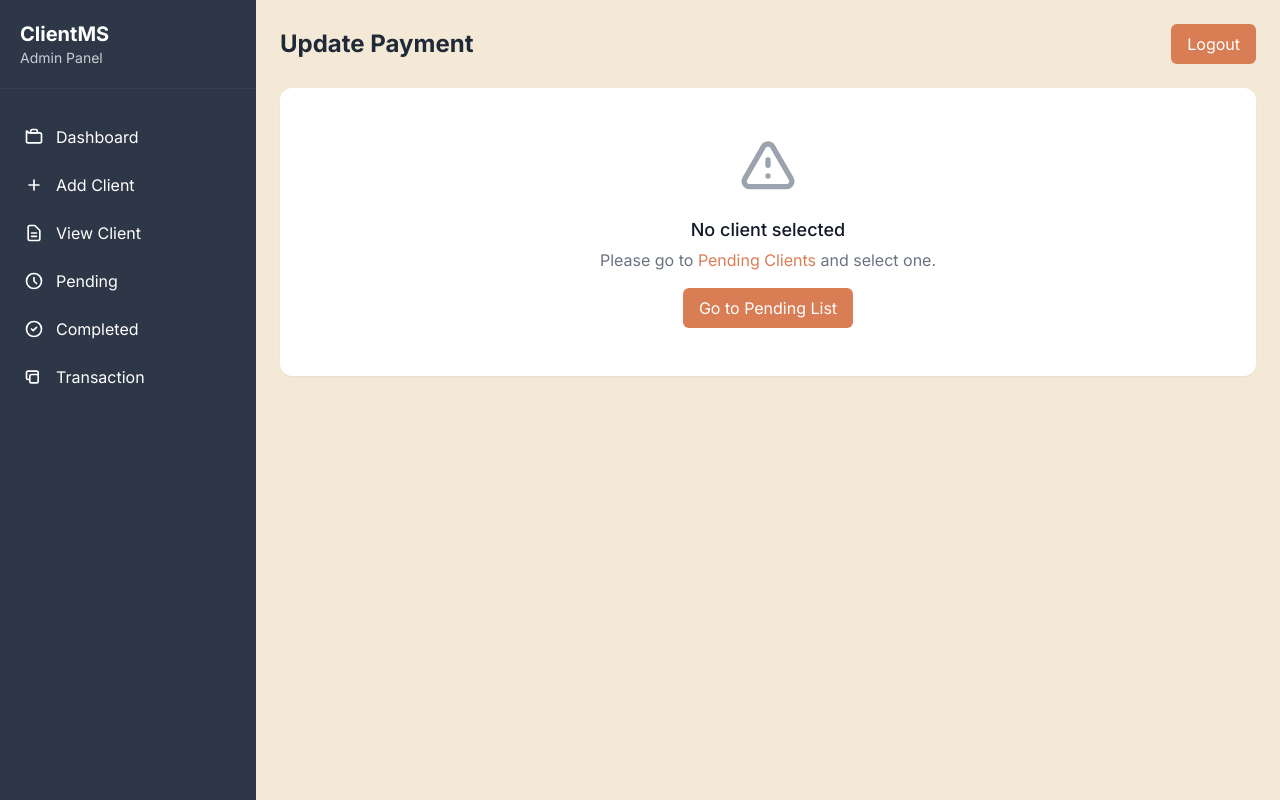
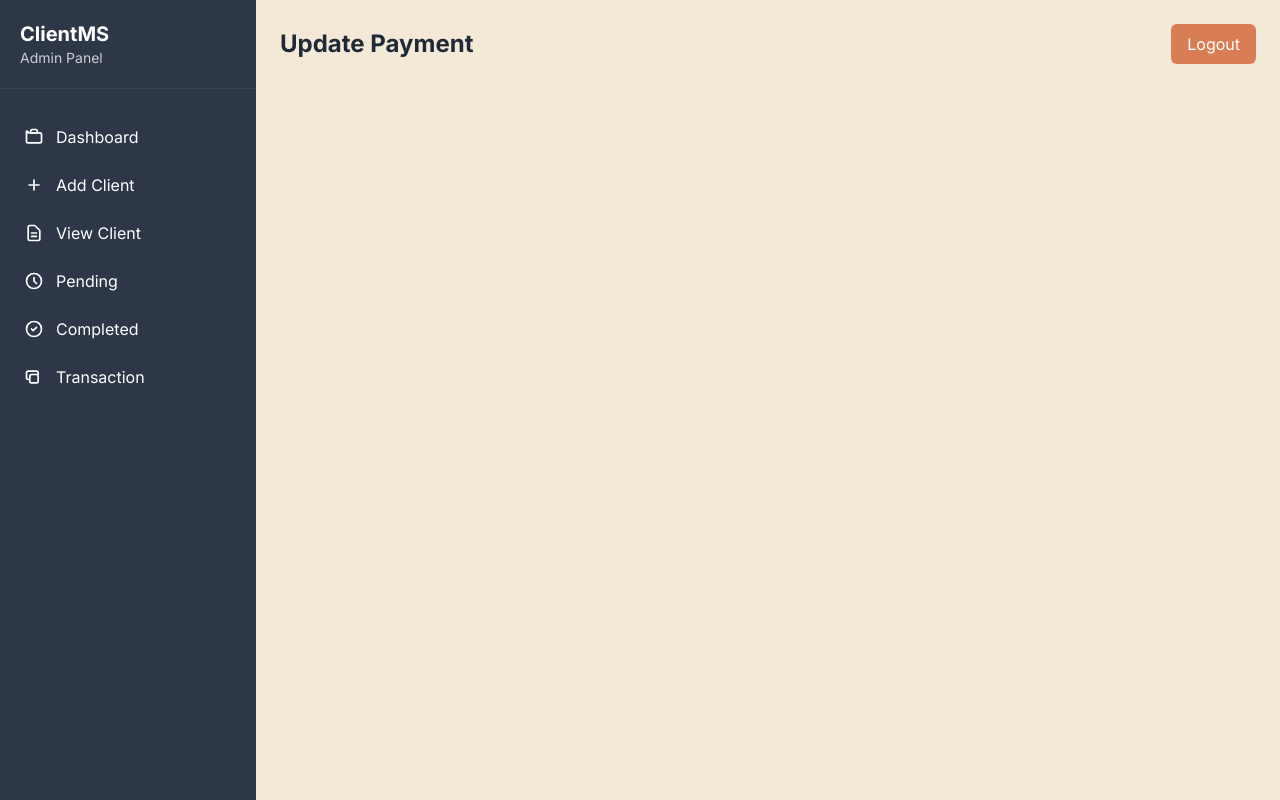
Before and after one commit to tshihab07/Client-Management-System, a FastAPI app: template templates/update_payment.html in a window 1280 px wide. Run offline with FastAPI, Linux system fonts and the light colour scheme; the template is opened without the code that fills it, so the values that code supplies are empty; some libraries are stand-ins or nearby versions.

Commit message:
feat: update page UI style

```diff
--- a/templates/update_payment.html
+++ b/templates/update_payment.html
@@ -91,7 +91,7 @@
                     </div>
                 </div>
                 <p class="mt-1 text-xs text-gray-500">
-                    Enter amount received. Remaining due will update automatically.
+                    Enter amount received.
                 </p>
             </div>
             <div class="mb-6">
@@ -109,50 +109,11 @@
                     type="submit"
                     class="px-6 py-2.5 bg-primary hover:bg-opacity-90 text-white font-medium rounded-md transition shadow-sm"
                 >
-                    ✅ Confirm Payment
+                    Confirm Payment
                 </button>
                 <a href="/view" class="px-4 py-2.5 text-gray-600 hover:text-primary">← Cancel</a>
             </div>
         </form>
     </div>
-
-    <!-- payment history -->
-    {% if client.payment_history and client.payment_history|length > 0 %}
-    <div class="mt-6 bg-white rounded-xl shadow-sm p-6">
-        <h4 class="text-lg font-semibold text-gray-800 mb-3">Payment History ({{ client.payment_history|length }})</h4>
-        <div class="space-y-4">
-            {% for tx in client.payment_history|reverse %}
-            <div class="tx-history-item">
-                <div class="flex justify-between">
-                    <span class="font-medium text-gray-900">৳{{ "%.2f"|format(tx.amount) }}</span>
-                    <span class="text-xs text-gray-500">{{ tx.timestamp.strftime('%Y-%m-%d %H:%M') }}</span>
-                </div>
-                {% if tx.notes %}
-                <p class="text-sm text-gray-600 mt-1">{{ tx.notes }}</p>
-                {% endif %}
-            </div>
-            {% endfor %}
-        </div>
-    </div>
-    {% else %}
-    <div class="mt-6 bg-white rounded-xl shadow-sm p-6 text-center text-gray-500">
-        <svg class="mx-auto h-10 w-10 opacity-60" fill="none" stroke="currentColor" viewBox="0 0 24 24">
-            <path stroke-linecap="round" stroke-linejoin="round" stroke-width="2" d="M9 5H7a2 2 0 00-2 2v10a2 2 0 002 2h8a2 2 0 002-2V7a2 2 0 00-2-2h-2M9 5a2 2 0 002 2h2a2 2 0 002-2M9 5a2 2 0 012-2h2a2 2 0 012 2"></path>
-        </svg>
-        <p class="mt-2">No payments recorded yet.</p>
-    </div>
-    {% endif %}
-</div>
-{% else %}
-<div class="bg-white rounded-xl shadow-sm p-12 text-center">
-    <svg class="mx-auto h-16 w-16 text-gray-400" fill="none" stroke="currentColor" viewBox="0 0 24 24">
-        <path stroke-linecap="round" stroke-linejoin="round" stroke-width="2" d="M12 9v2m0 4h.01m-6.938 4h13.856c1.54 0 2.502-1.667 1.732-3L13.732 4c-.77-1.333-2.694-1.333-3.464 0L3.34 16c-.77 1.333.192 3 1.732 3z"></path>
-    </svg>
-    <h3 class="mt-4 text-lg font-medium text-gray-900">No client selected</h3>
-    <p class="mt-1 text-gray-500">Please go to <a href="/pending" class="text-primary hover:underline">Pending Clients</a> and select one.</p>
-    <a href="/pending" class="mt-4 inline-block px-4 py-2 bg-primary text-white rounded-md hover:bg-opacity-90">
-        Go to Pending List
-    </a>
-</div>
 {% endif %}
 {% endblock %}
```
